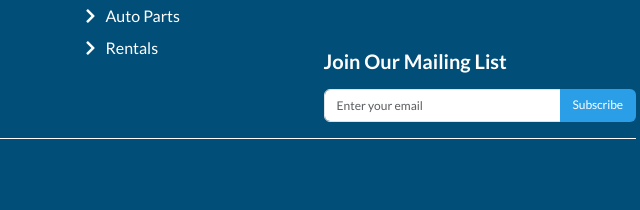
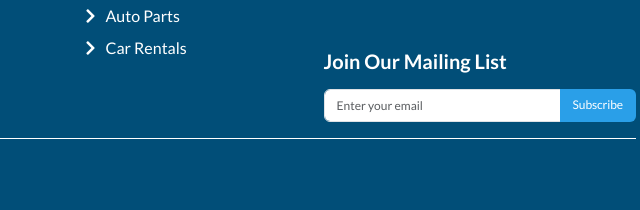
Before and after one commit to tahzeebsat/company-profile, a plain HTML site: page index.html in a window 1280 px wide. Shown: the part 3365-3575 px from the top of the page, 562-1202 px from the left. Drawn offline with nearby package versions, Linux system fonts and the light colour scheme; a script that the page names is missing; a web font is replaced by a local one.

Commit message:
update changes company profile

```diff
--- a/index.html
+++ b/index.html
@@ -551,7 +551,7 @@
                             <li class="make-by-li mb-6"><i class="fas fa-chevron-right"></i> Used Cars</li>
                             <li class="make-by-li mb-6"><i class="fas fa-chevron-right"></i>New Cars</li>
                             <li class="make-by-li mb-6"><i class="fas fa-chevron-right"></i>Auto Parts</li>
-                            <li class="make-by-li mb-6"><i class="fas fa-chevron-right"></i>Rentals</li>
+                            <li class="make-by-li mb-6"><i class="fas fa-chevron-right"></i>Car Rentals</li>
                         </ul>
                     </div>
                     <div class="social-link-setion">
@@ -687,7 +687,7 @@
                         <li class="make-by-li mb-6"><i class="fas fa-chevron-right"></i> Used Cars</li>
                         <li class="make-by-li mb-6"><i class="fas fa-chevron-right"></i>New Cars</li>
                         <li class="make-by-li mb-6"><i class="fas fa-chevron-right"></i>Auto Parts</li>
-                        <li class="make-by-li mb-6"><i class="fas fa-chevron-right"></i>Rentals</li>
+                        <li class="make-by-li mb-6"><i class="fas fa-chevron-right"></i>Car Rentals</li>
                     </ul>
                 </div>
             </div>
```
Also changed, not shown: company-profile.html (+2 -2 lines), inquiry-form.html (+2 -2 lines).
